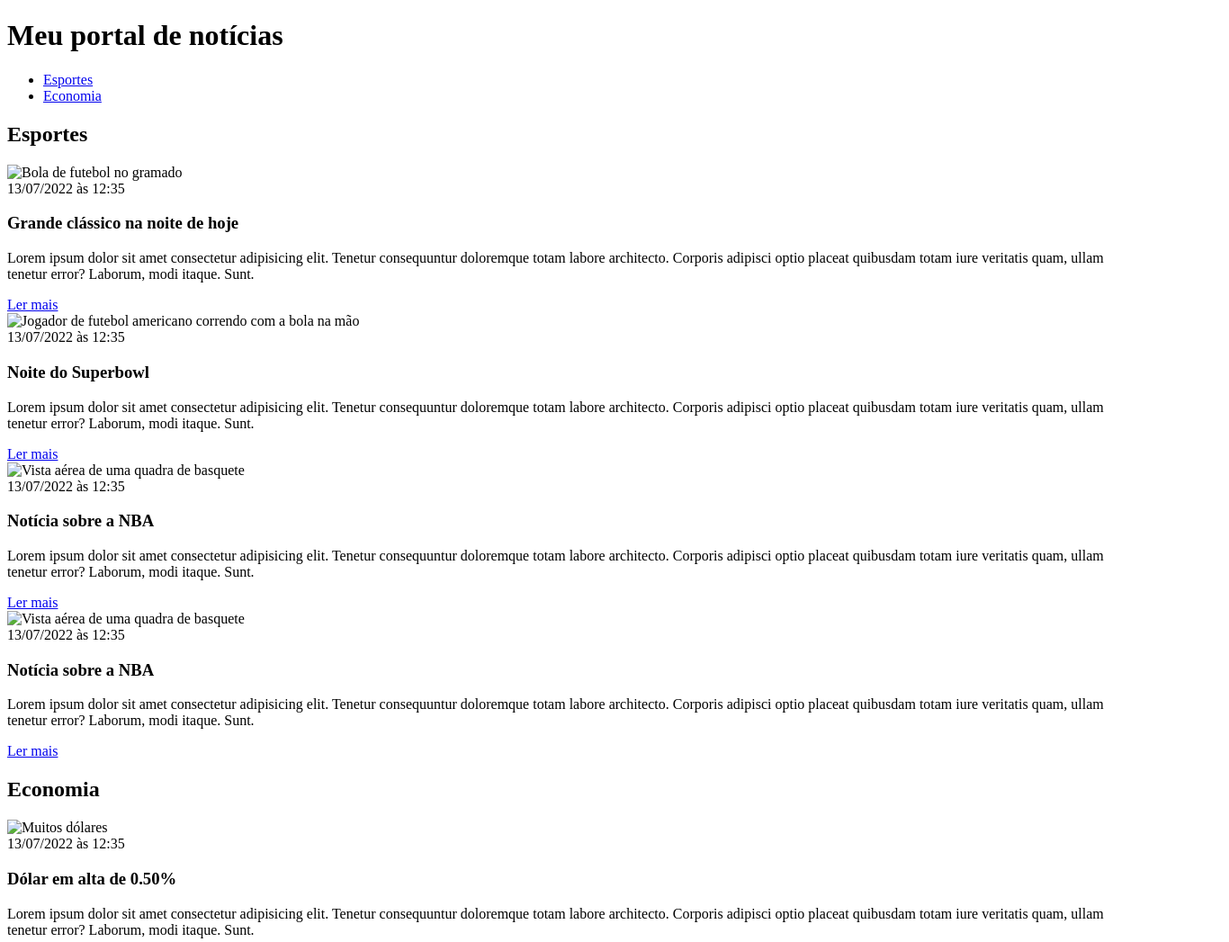
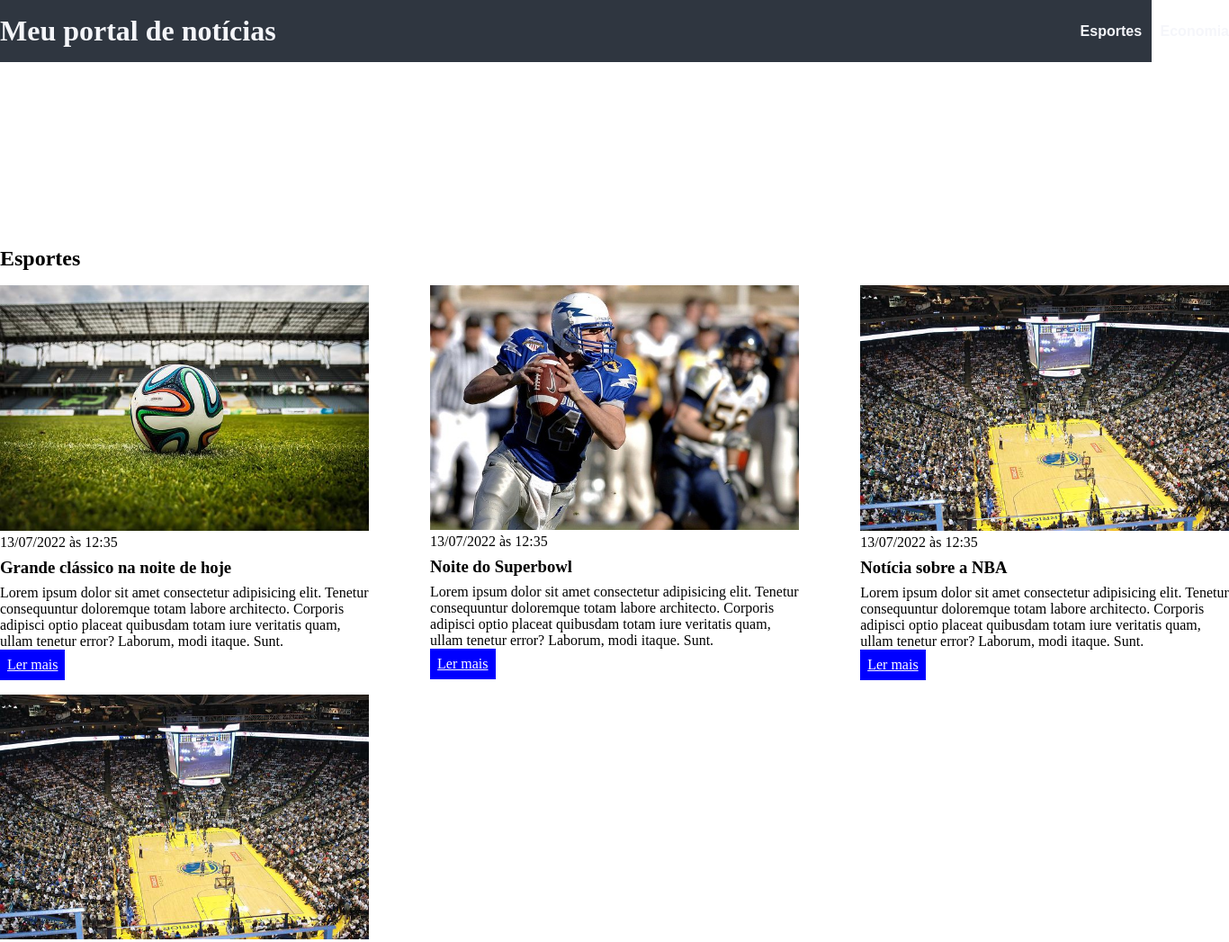
Before and after one commit to HenriqueGPinho/curso_ebac_frontend, a plain HTML site: page index.html in a window 1280 px wide. Shown: the top 1047 px of the page at 90% size, 1366 px wide, since content can reach past the window. Drawn offline with Linux system fonts and the light colour scheme.

Commit message:
fix: indentation and css

```diff
--- a/index.html
+++ b/index.html
@@ -1,5 +1,6 @@
 <!DOCTYPE html>
 <html lang="pt-BR">
+
 <head>
   <meta charset="UTF-8">
   <meta http-equiv="X-UA-Compatible" content="IE=edge">
@@ -7,8 +8,10 @@
   <title>Meu portal de notícias</title>
   <link rel="stylesheet" href="./main.css" />
 </head>
+
 <body>
   <header>
+    <div class="container">
       <h1>Meu portal de notícias</h1>
       <nav>
         <ul>
@@ -20,89 +23,112 @@
           </li>
         </ul>
       </nav>
+    </div>
   </header>
-    <section>
+  <section id="sports">
+    <div class="container">
       <h2>Esportes</h2>
+      <div class="articles">
         <article>
-            <img src="./imagens/futebol.jpg" alt="Bola de futebol no gramado" />
+          <img src="./img/futebol.jpg" alt="Bola de futebol no gramado" />
           <header>
             <time>13/07/2022 às 12:35</time>
           </header>
           <h3>Grande clássico na noite de hoje</h3>
           <p>
-                Lorem ipsum dolor sit amet consectetur adipisicing elit. Tenetur consequuntur doloremque totam labore architecto. Corporis adipisci optio placeat quibusdam totam iure veritatis quam, ullam tenetur error? Laborum, modi itaque. Sunt.
+            Lorem ipsum dolor sit amet consectetur adipisicing elit. Tenetur consequuntur doloremque totam labore
+            architecto. Corporis adipisci optio placeat quibusdam totam iure veritatis quam, ullam tenetur error? Laborum,
+            modi itaque. Sunt.
           </p>
           <a href="#" title="Leia a notícia completa">Ler mais</a>
         </article>
         <article>
-            <img src="./imagens/futebol-americano.jpg" alt="Jogador de futebol americano correndo com a bola na mão" />
+          <img src="./img/futebol-americano.jpg" alt="Jogador de futebol americano correndo com a bola na mão" />
           <header>
             <time>13/07/2022 às 12:35</time>
           </header>
           <h3>Noite do Superbowl</h3>
           <p>
-                Lorem ipsum dolor sit amet consectetur adipisicing elit. Tenetur consequuntur doloremque totam labore architecto. Corporis adipisci optio placeat quibusdam totam iure veritatis quam, ullam tenetur error? Laborum, modi itaque. Sunt.
+            Lorem ipsum dolor sit amet consectetur adipisicing elit. Tenetur consequuntur doloremque totam labore
+            architecto. Corporis adipisci optio placeat quibusdam totam iure veritatis quam, ullam tenetur error? Laborum,
+            modi itaque. Sunt.
           </p>
           <a href="#" title="Leia a notícia completa">Ler mais</a>
         </article>
         <article>
-            <img src="./imagens/basquete.jpg" title="Vista aérea de uma quadra de basquete" />
+          <img src="./img/basquete.jpg" title="Vista aérea de uma quadra de basquete" />
           <header>
             <time>13/07/2022 às 12:35</time>
           </header>
           <h3>Notícia sobre a NBA</h3>
           <p>
-                Lorem ipsum dolor sit amet consectetur adipisicing elit. Tenetur consequuntur doloremque totam labore architecto. Corporis adipisci optio placeat quibusdam totam iure veritatis quam, ullam tenetur error? Laborum, modi itaque. Sunt.
+            Lorem ipsum dolor sit amet consectetur adipisicing elit. Tenetur consequuntur doloremque totam labore
+            architecto. Corporis adipisci optio placeat quibusdam totam iure veritatis quam, ullam tenetur error? Laborum,
+            modi itaque. Sunt.
           </p>
           <a href="#" title="Leia a notícia completa">Ler mais</a>
         </article>
         <article>
-            <img src="./imagens/basquete.jpg" title="Vista aérea de uma quadra de basquete" />
+          <img src="./img/basquete.jpg" title="Vista aérea de uma quadra de basquete" />
           <header>
             <time>13/07/2022 às 12:35</time>
           </header>
           <h3>Notícia sobre a NBA</h3>
           <p>
-                Lorem ipsum dolor sit amet consectetur adipisicing elit. Tenetur consequuntur doloremque totam labore architecto. Corporis adipisci optio placeat quibusdam totam iure veritatis quam, ullam tenetur error? Laborum, modi itaque. Sunt.
+            Lorem ipsum dolor sit amet consectetur adipisicing elit. Tenetur consequuntur doloremque totam labore
+            architecto. Corporis adipisci optio placeat quibusdam totam iure veritatis quam, ullam tenetur error? Laborum,
+            modi itaque. Sunt.
           </p>
           <a href="#" title="Leia a notícia completa">Ler mais</a>
         </article>
+      </div>
   </section>
-    <section>
+  <section id="economy">
+    <div class="container">
       <h2>Economia</h2>
+      <div class="articles">
         <article>
-            <img src="./imagens/dolares.jpg" alt="Muitos dólares" />
+          <img src="./img/dolares.jpg" alt="Muitos dólares" />
           <header>
             <time>13/07/2022 às 12:35</time>
           </header>
           <h3>Dólar em alta de 0.50%</h3>
           <p>
-                Lorem ipsum dolor sit amet consectetur adipisicing elit. Tenetur consequuntur doloremque totam labore architecto. Corporis adipisci optio placeat quibusdam totam iure veritatis quam, ullam tenetur error? Laborum, modi itaque. Sunt.
+            Lorem ipsum dolor sit amet consectetur adipisicing elit. Tenetur consequuntur doloremque totam labore
+            architecto. Corporis adipisci optio placeat quibusdam totam iure veritatis quam, ullam tenetur error? Laborum,
+            modi itaque. Sunt.
           </p>
           <a href="#" title="Leia a notícia completa">Ler mais</a>
         </article>
         <article>
-            <img src="./imagens/euro.jpg" alt="Várias notas de euro" />
+          <img src="./img/euro.jpg" alt="Várias notas de euro" />
           <header>
             <time>13/07/2022 às 12:35</time>
           </header>
           <h3>Euro em queda de 0.40%</h3>
           <p>
-                Lorem ipsum dolor sit amet consectetur adipisicing elit. Tenetur consequuntur doloremque totam labore architecto. Corporis adipisci optio placeat quibusdam totam iure veritatis quam, ullam tenetur error? Laborum, modi itaque. Sunt.
+            Lorem ipsum dolor sit amet consectetur adipisicing elit. Tenetur consequuntur doloremque totam labore
+            architecto. Corporis adipisci optio placeat quibusdam totam iure veritatis quam, ullam tenetur error? Laborum,
+            modi itaque. Sunt.
           </p>
           <a href="#" title="Leia a notícia completa">Ler mais</a>
         </article>
         <article>
-            <img src="./imagens/petroleo.jpg" alt="Extração de petróleo" />
+          <img src="./img/petroleo.jpg" alt="Extração de petróleo" />
           <header>
             <time>13/07/2022 às 12:35</time>
           </header>
           <h3>Alta no preço do barril do petróleo</h3>
           <p>
-                Lorem ipsum dolor sit amet consectetur adipisicing elit. Tenetur consequuntur doloremque totam labore architecto. Corporis adipisci optio placeat quibusdam totam iure veritatis quam, ullam tenetur error? Laborum, modi itaque. Sunt.
+            Lorem ipsum dolor sit amet consectetur adipisicing elit. Tenetur consequuntur doloremque totam labore
+            architecto. Corporis adipisci optio placeat quibusdam totam iure veritatis quam, ullam tenetur error? Laborum,
+            modi itaque. Sunt.
           </p>
           <a href="#" title="Leia a notícia completa">Ler mais</a>
         </article>
+      </div>
+    </div>
   </section>
 </body>
+
 </html>
--- a/main.css
+++ b/main.css
@@ -0,0 +1,70 @@
+* {
+  box-sizing: border-box;
+  margin: 0;
+  padding: 0;
+}
+
+body > header {
+  background-color: #2f3640;
+  padding: 16px 0;
+  color: #f5f6fa;
+}
+
+header .container {
+  display: flex;
+  align-items: center;
+  justify-content: space-between;
+}
+
+header li {
+  display: inline;
+  font-family: Arial, Helvetica, sans-serif;
+  font-weight: bold;
+  margin-left: 16px;
+}
+
+header li a {
+  color: #f5f6fa;
+  text-decoration: none;
+}
+
+.container {
+  width: 1366px;
+  margin: 0 auto;
+}
+
+.articles {
+  display: flex;
+  flex-wrap: wrap;
+  justify-content: space-between;
+}
+
+.articles article img {
+  /* height: 180px; */
+  width: 100%;
+}
+
+.articles article {
+  width: 30%;
+}
+
+section {
+  padding: 16% 0;
+}
+
+section h2,
+.articles article {
+  margin-bottom: 16px;
+}
+
+.articles article h3 {
+  margin-top: 8px;
+  margin-bottom: 8px;
+}
+
+.articles article a {
+  background-color: blue;
+  color: #fff;
+  padding: 8px;
+  display: inline-block;
+}
```
Lines whose indentation alone changed are shown as unchanged.
